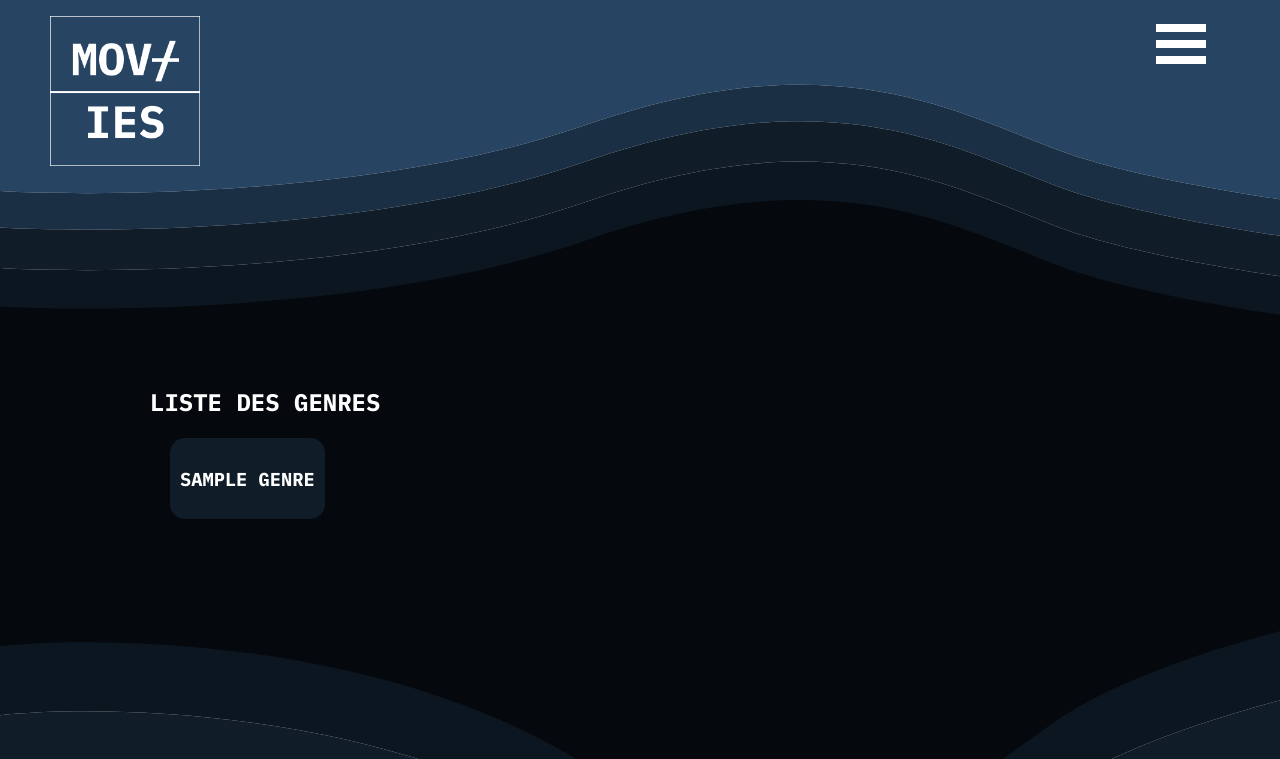
After one commit to FutRR/cinemaSQL, a PHP site: template view/listGenres.php in a window 1280 px wide; the page is wider, and only the part inside the window is pictured. The commit adds this page. Shown: the top 759 px of that part. Run offline with PHP 8.4, Linux system fonts and the light colour scheme; the template is opened without the code that fills it: most values are stand-ins (such as "Sample title", 1, 10 or a date in 2020).

Commit message:
added genre and realisateur lists

```diff
--- a/public/css/style.css
+++ b/public/css/style.css
@@ -30,18 +30,19 @@ nav ul{
     z-index: 99;
     height: fit-content;
     margin-top: -500px;
-    transition: 500ms;
+    transition: 400ms;
 
 }
 
 .mobile-menu{
-    margin-top: 0;
+    margin-top: 16px;
 }
 
 
 nav ul li{
     display: inline-block;
     list-style-type: none;
+    margin: 0 5px;
 }
 
 .nav_links{
@@ -114,7 +115,19 @@ nav ul li{
     flex-direction: column;
 }
 
-.img_list{
+.list_img{
     width: 150px;
     padding: 20px;
 }
+
+.list_genre_wrapper{
+    display: flex;
+    background-color: #101C28;
+    margin: 20px;
+    border-radius: 15px;
+    width: fit-content;
+}
+
+.list_genre_infos{
+    margin: 10px;
+}
--- a/view/listActeurs.php
+++ b/view/listActeurs.php
@@ -4,7 +4,7 @@ ob_start();
 
 <?php foreach ($listActeurs->fetchAll() as $acteur) { ?>
     <div class="list_wrapper">
-        <img class="img_list" src="<?= $acteur["image"] ?>" alt="photo">
+        <img class="list_img" src="<?= $acteur["image"] ?>" alt="photo">
         <div class="list_infos">
             <h3>
                 <?= $acteur["personne"] ?>
--- a/view/listFilms.php
+++ b/view/listFilms.php
@@ -4,7 +4,7 @@ ob_start();
 
 <?php foreach ($listFilms->fetchAll() as $film) { ?>
     <div class="list_wrapper">
-        <img class="img_list" src="<?= $film["affiche"] ?>" alt="affiche">
+        <img class="list_img" src="<?= $film["affiche"] ?>" alt="affiche">
         <div class="list_infos">
             <h3>
                 <?= $film["titre"] ?>
--- /dev/null
+++ b/view/listGenres.php
@@ -0,0 +1,18 @@
+<?php
+ob_start();
+?>
+
+<?php foreach ($listGenres->fetchAll() as $genre) { ?>
+    <div class="list_genre_wrapper">
+        <div class="list_genre_infos">
+            <h3>
+                <?= $genre["nomGenre"] ?>
+            </h3>
+        </div>
+    </div>
+<?php }
+
+$titre = "Liste des genres";
+$titre_secondaire = "Liste des genres";
+$content = ob_get_clean();
+require "view/template.php";
--- a/view/template.php
+++ b/view/template.php
@@ -7,7 +7,7 @@
     <title>
         <?= $titre ?>
     </title>
-    <link rel="stylesheet" href="./public/css/style.css">
+    <link rel="stylesheet" href="public/css/style.css">
 </head>
 
 <body>
@@ -18,9 +18,9 @@
         <ul>
             <li><a href="index.php?action=" class="nav_links nav_link1">Accueil</a></li>
             <li><a href="index.php?action=listFilms" class="nav_links nav_link2">Films</a></li>
-            <li><a href="#" class="nav_links nav_link3">Genres</a></li>
+            <li><a href="index.php?action=listGenres" class="nav_links nav_link3">Genres</a></li>
             <li><a href="index.php?action=listActeurs" class="nav_links nav_link4">Acteurs</a></li>
-            <li><a href="#" class="nav_links nav_link5">Réalisateurs</a></li>
+            <li><a href="index.php?action=listRealisateurs" class="nav_links nav_link5">Réalisateurs</a></li>
         </ul>
 
         <div class="menuburger" onclick="menuChange(this)">
```
Also changed, not shown: controller/CinemaController.php (+19 -0 lines), index.php (+7 -0 lines), view/listRealisateurs.php (added, +20 -0 lines).
